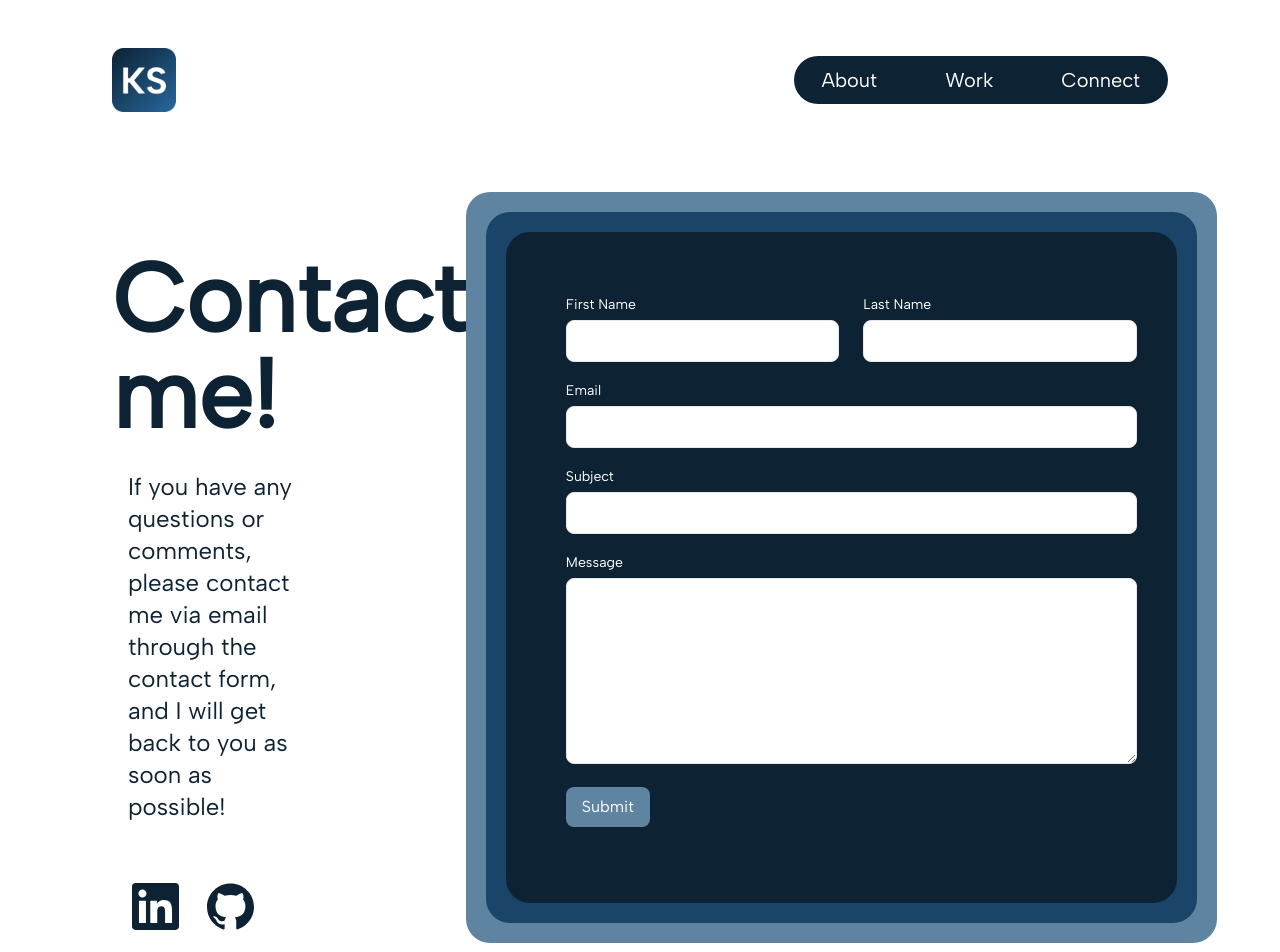
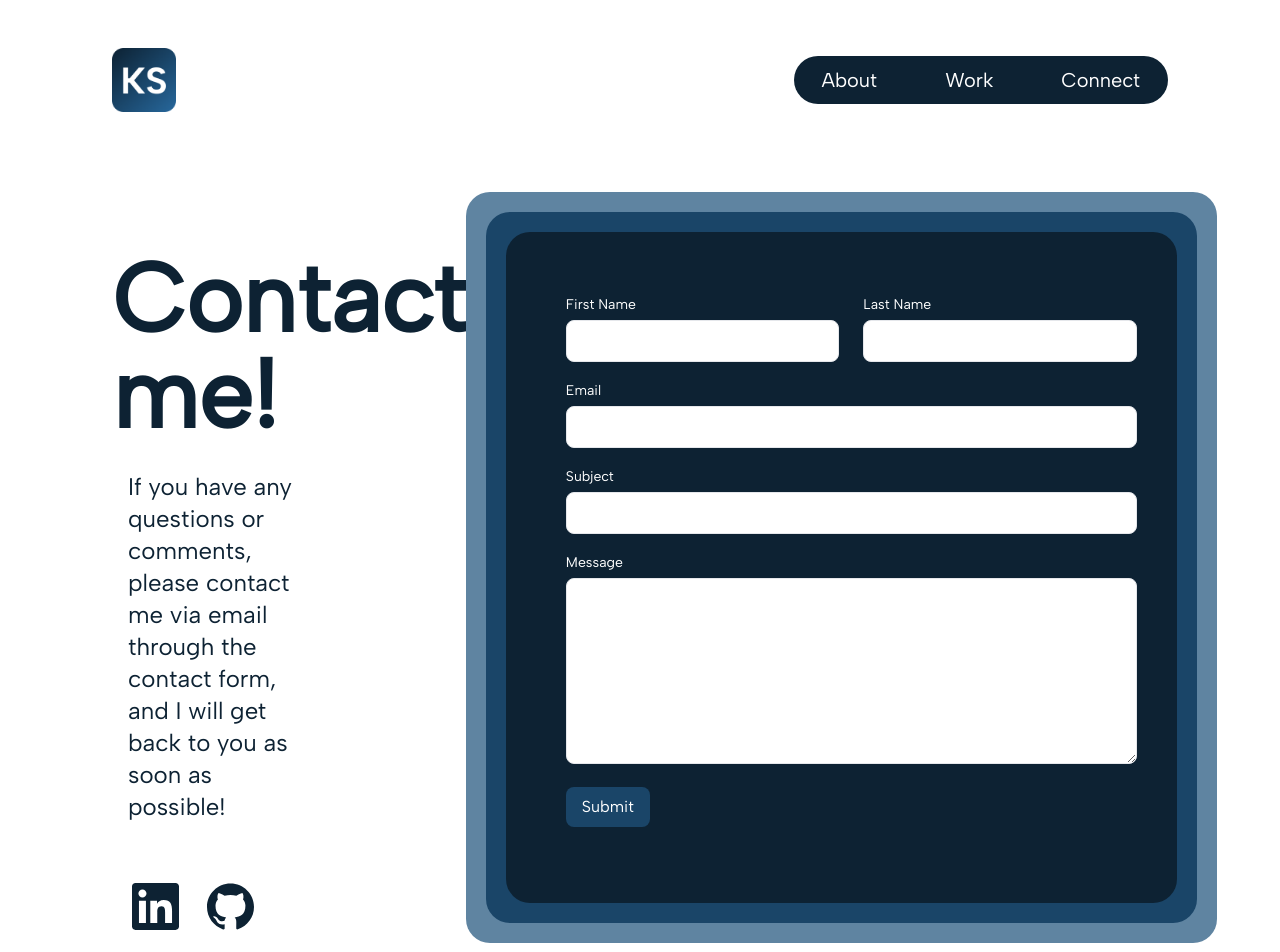
Before and after one commit to ksamonte50/personal-portfolio, a Next.js app: page /connect in a window 1280 px wide. Shown: the top 952 px of the page. Built offline with nearby package versions, Linux system fonts and the light colour scheme.

Commit message:
add email confirmation messages

```diff
--- a/app/connect/page.tsx
+++ b/app/connect/page.tsx
@@ -28,9 +28,11 @@ export default function Connect(){
             .then(
                 (result) => {
                     console.log('SUCCESS!', result.text);
+                    alert("Message sent! Thank you for your inquiry.");
                 },
                 (error) => {
                     console.log('FAILED...', error.text);
+                    alert("Message failed to send. Please try again.");
                 }
             );
         }
@@ -103,7 +105,7 @@ export default function Connect(){
                                     <textarea id="message" name="message" rows={7} className="mt-1 w-full p-2 border rounded-lg focus:outline-none focus:ring-2 focus:ring-blue focus:ring-inset" required></textarea>
                                 </div>
                                 <div>
-                                    <button type="submit" className="px-4 py-2 bg-blue text-white rounded-lg hover:bg-lightblue hover:text-darkestblue transition duration-300">Submit</button>
+                                    <button type="submit" className="px-4 py-2 bg-darkblue text-white rounded-lg hover:bg-blue hover:text-darkestblue transition duration-300">Submit</button>
                                 </div>
                             </form>
                         </div>
```
